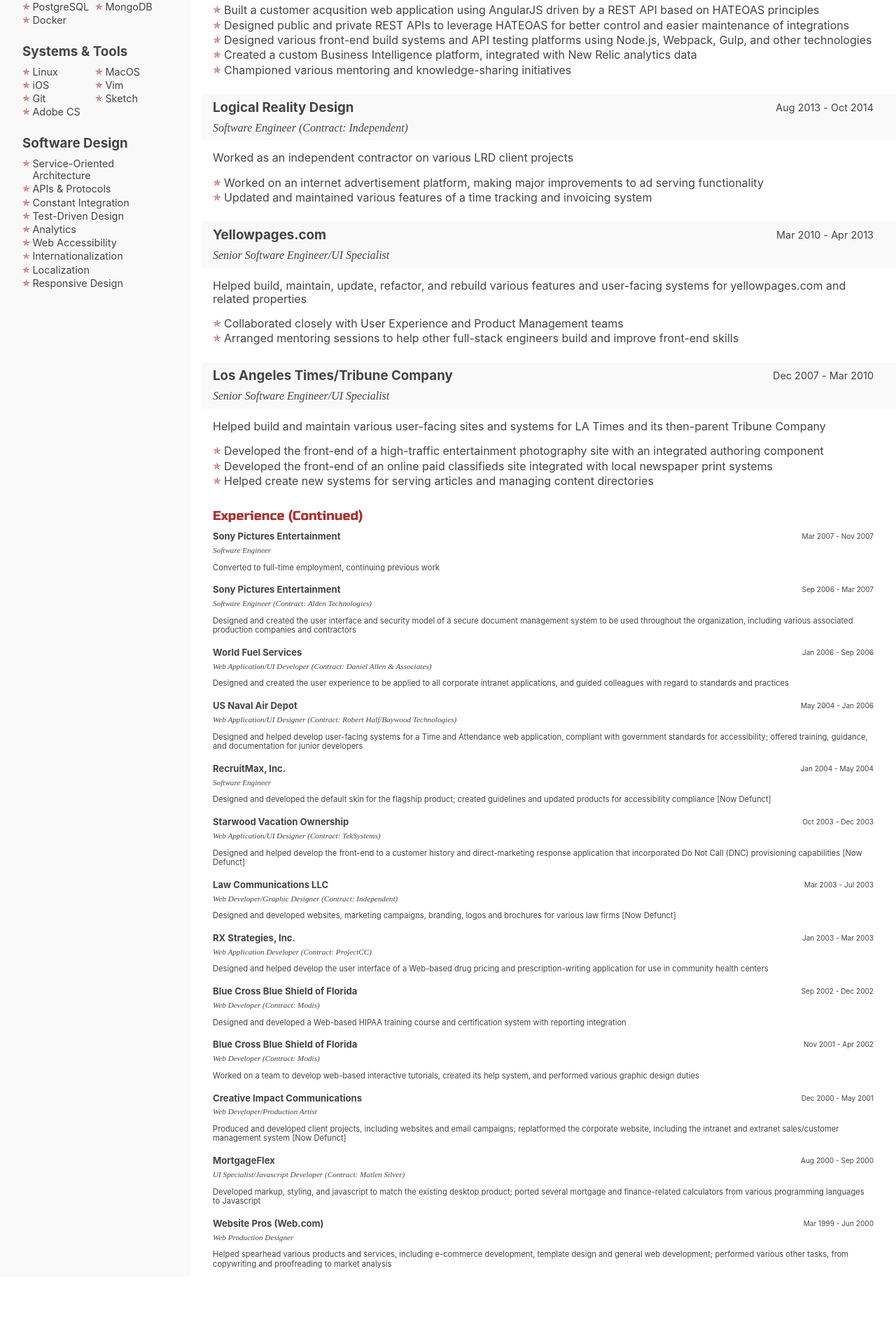
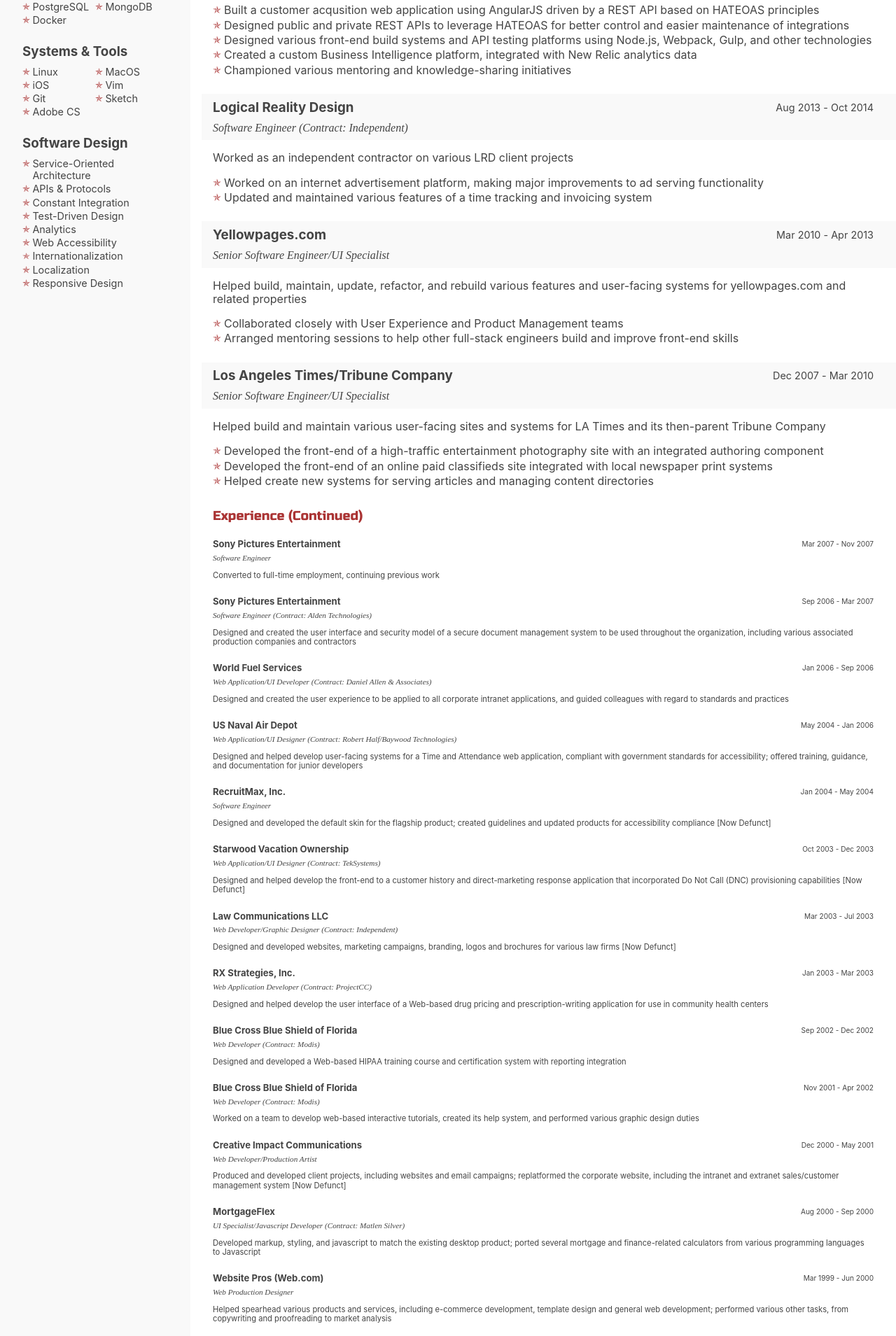
Before and after one commit to phobetron/phobetron.github.io, a Jekyll site: the page built from resume.html, in a window 1280 px wide. Shown: the part 696-2605 px from the top of the page at 70% size. Built offline with Jekyll 4.4.1, drawn with Linux system fonts in a browser that asks for light colours; before the commit the page ends 2520 px from its top, so only the background shows below that.

Commit message:
Minor mobile fix

```diff
--- a/_sass/_resume.scss
+++ b/_sass/_resume.scss
@@ -69,7 +69,6 @@
 
     &--old {
       font-size: .7em;
-      margin: 0;
 
       .subsection__header {
         background: transparent;
@@ -273,6 +272,10 @@
     }
     .subsection {
       break-inside: avoid;
+
+      &--old {
+        margin: 0;
+      }
     }
   }
 }
```
